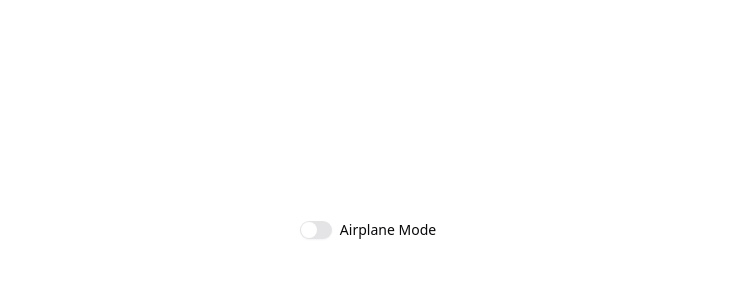
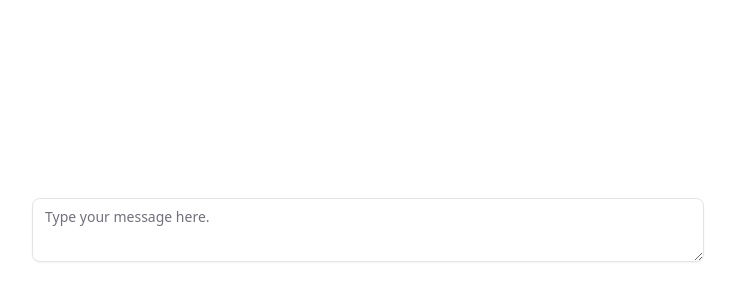
Before and after one commit to azamat-cto/react-starter, a React (Vite) app: page / in a window 1280 px wide. Shown: the part 178-478 px from the top of the page, without its empty margins (272-1007 px from the left). Built offline with nearby package versions, Linux system fonts and the light colour scheme.

Commit message:
add `textarea` component

```diff
--- a/src/App.tsx
+++ b/src/App.tsx
@@ -1,13 +1,9 @@
-import { Label } from "@/components/ui/label";
-import { Switch } from "@/components/ui/switch";
+import { Textarea } from "@/components/ui/textarea";
 
 function App() {
     return (
         <div className="flex flex-col items-center justify-center h-svh max-w-2xl mx-auto pt-4">
-            <div className="flex items-center space-x-2">
-                <Switch id="airplane-mode" />
-                <Label htmlFor="airplane-mode">Airplane Mode</Label>
-            </div>
+            <Textarea placeholder="Type your message here." />
         </div>
     );
 }
--- /dev/null
+++ b/src/components/ui/textarea.tsx
@@ -0,0 +1,18 @@
+import * as React from "react";
+
+import { cn } from "@/lib/utils";
+
+function Textarea({ className, ...props }: React.ComponentProps<"textarea">) {
+    return (
+        <textarea
+            data-slot="textarea"
+            className={cn(
+                "border-input placeholder:text-muted-foreground focus-visible:border-ring focus-visible:ring-ring/50 aria-invalid:ring-destructive/20 dark:aria-invalid:ring-destructive/40 aria-invalid:border-destructive dark:bg-input/30 flex field-sizing-content min-h-16 w-full rounded-md border bg-transparent px-3 py-2 text-base shadow-xs transition-[color,box-shadow] outline-none focus-visible:ring-[3px] disabled:cursor-not-allowed disabled:opacity-50 md:text-sm",
+                className,
+            )}
+            {...props}
+        />
+    );
+}
+
+export { Textarea };
```
